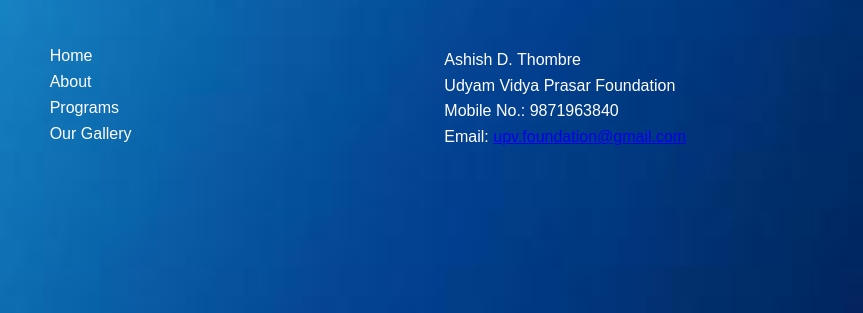
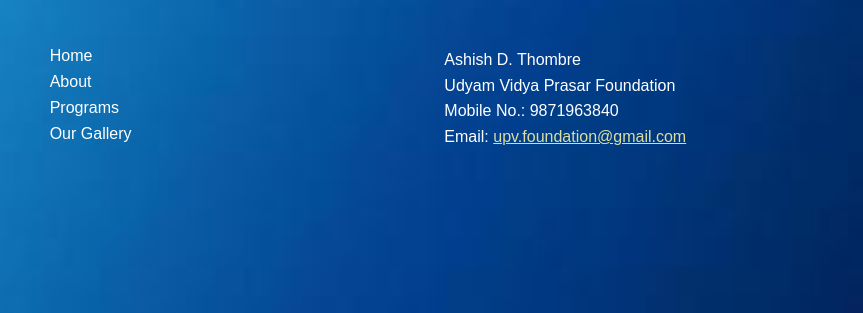
Before and after one commit to AsmitSaxena/UVP-Foundation, a plain HTML site: page index.html in a window 1280 px wide. Shown: the part 1345-1658 px from the top of the page, 417-1280 px from the left. Drawn offline with Linux system fonts and the light colour scheme.

Commit message:
Update footer.css

```diff
--- a/footer.css
+++ b/footer.css
@@ -66,6 +66,10 @@
     margin-top: 1rem;
 }
 
+.contact-info a {
+    color: rgb(218, 222, 160);
+}
+
 /* Responsive Design */
 @media (max-width: 768px) {
     .footer {
```
